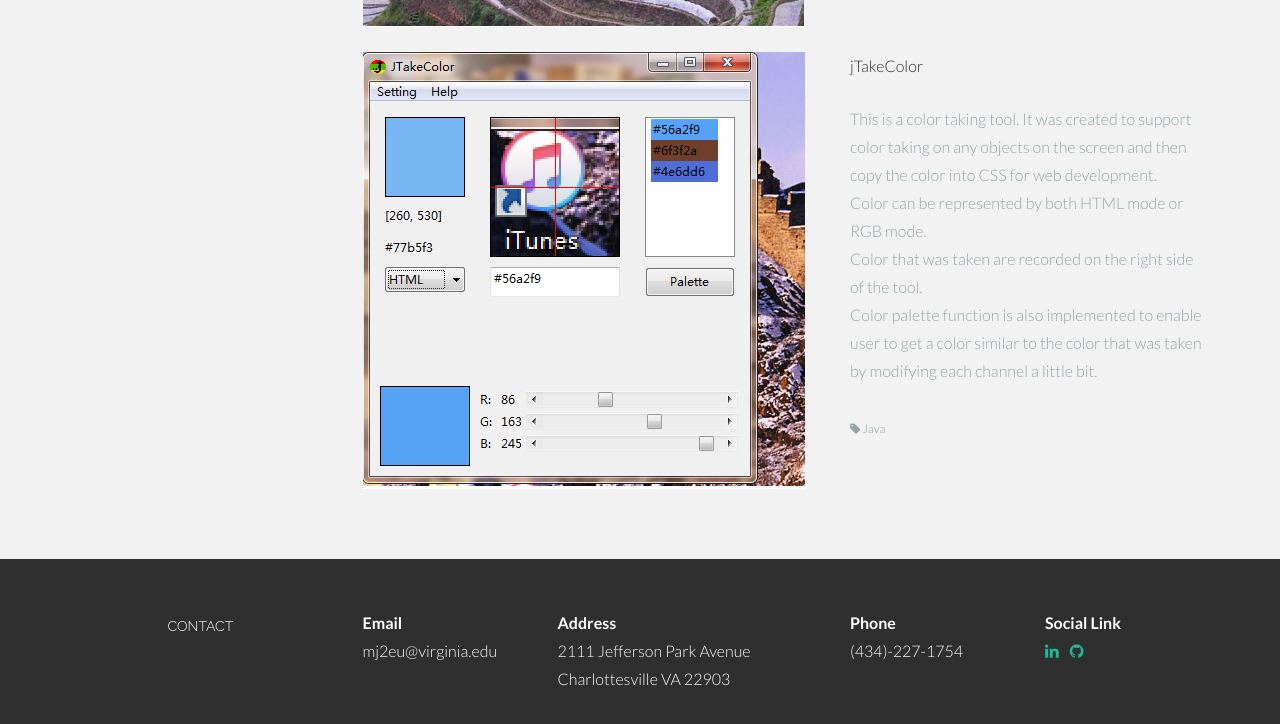
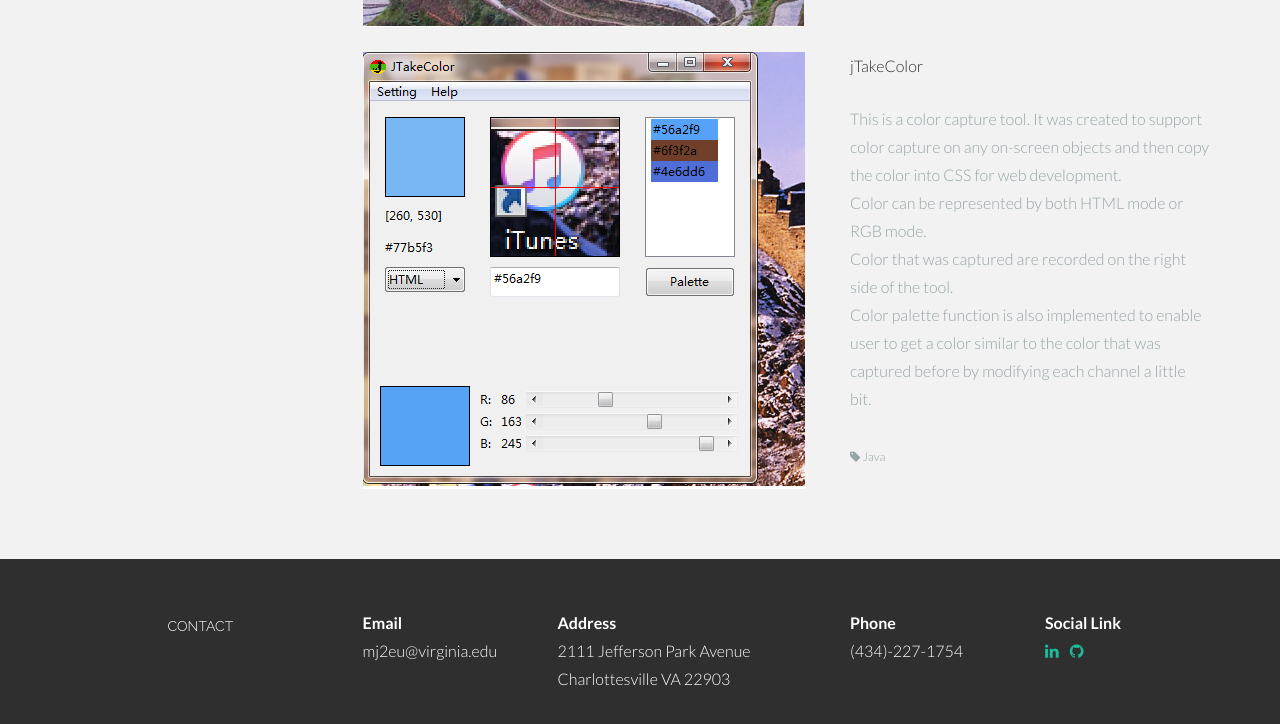
Before and after one commit to MinghuaJiang/home_page, a plain HTML site: page index.html in a window 1280 px wide. Shown: the part 2737-3461 px from the top of the page. Drawn offline with Linux system fonts and the light colour scheme.

Commit message:
update index page

```diff
--- a/index.html
+++ b/index.html
@@ -336,13 +336,13 @@
 					<div class="col-lg-4">
 					<p>jTakeColor</p>
 					<p><more>
-					 This is a color taking tool. It was created to support color taking on any objects on the screen and then copy the color into CSS for web development.
+					 This is a color capture tool. It was created to support color capture on any on-screen objects and then copy the color into CSS for web development.
                      <br>
                      Color can be represented by both HTML mode or RGB mode.
                      <br>
-                     Color that was taken are recorded on the right side of the tool.
+                     Color that was captured are recorded on the right side of the tool.
 					 <br>
-					 Color palette function is also implemented to enable user to get a color similar to the color that was taken by modifying each channel a little bit.
+					 Color palette function is also implemented to enable user to get a color similar to the color that was captured before by modifying each channel a little bit.
 					 <br>
 					 <br>
 					 <sm><i class="icon-tag"></i> Java</sm></more>
```
